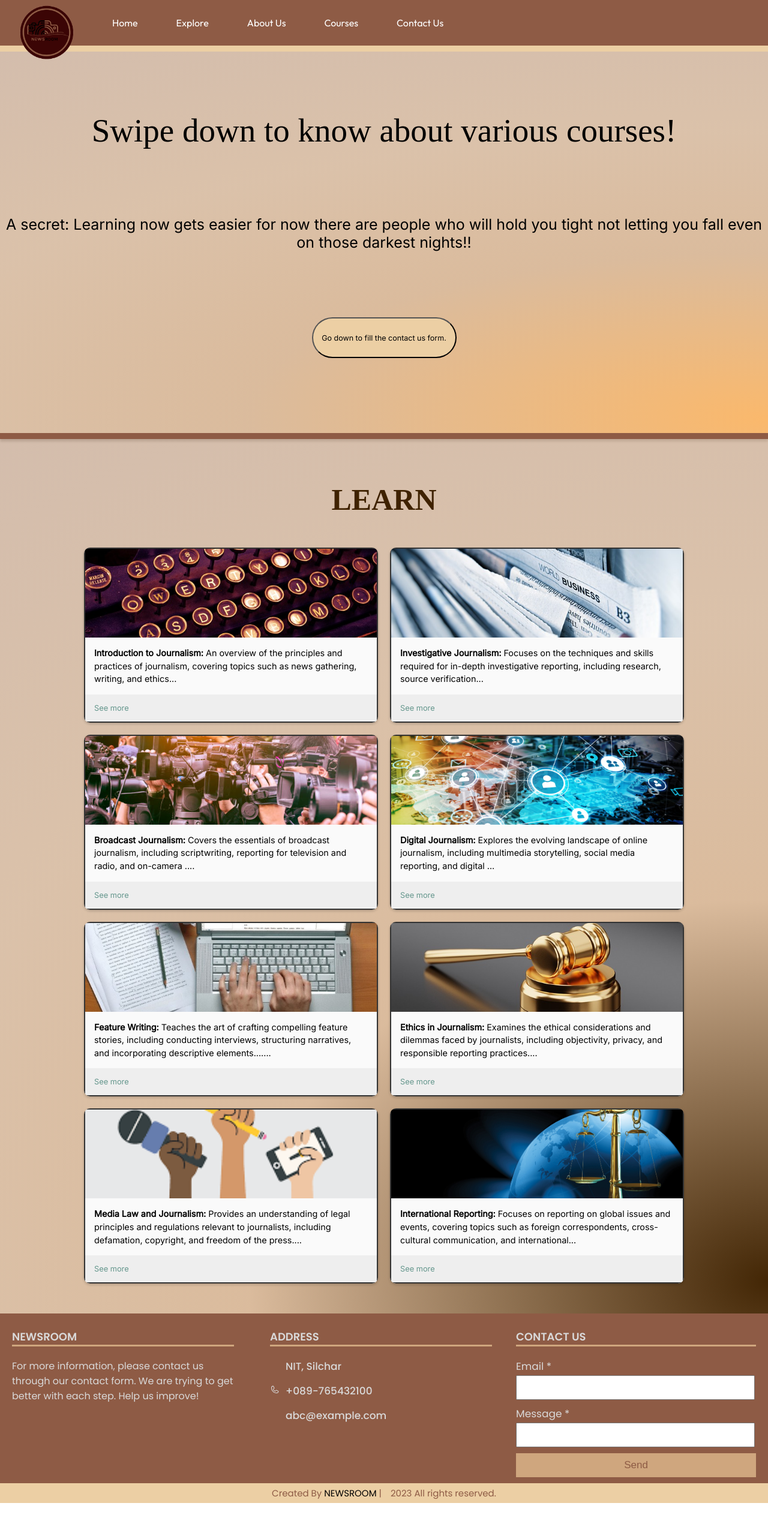
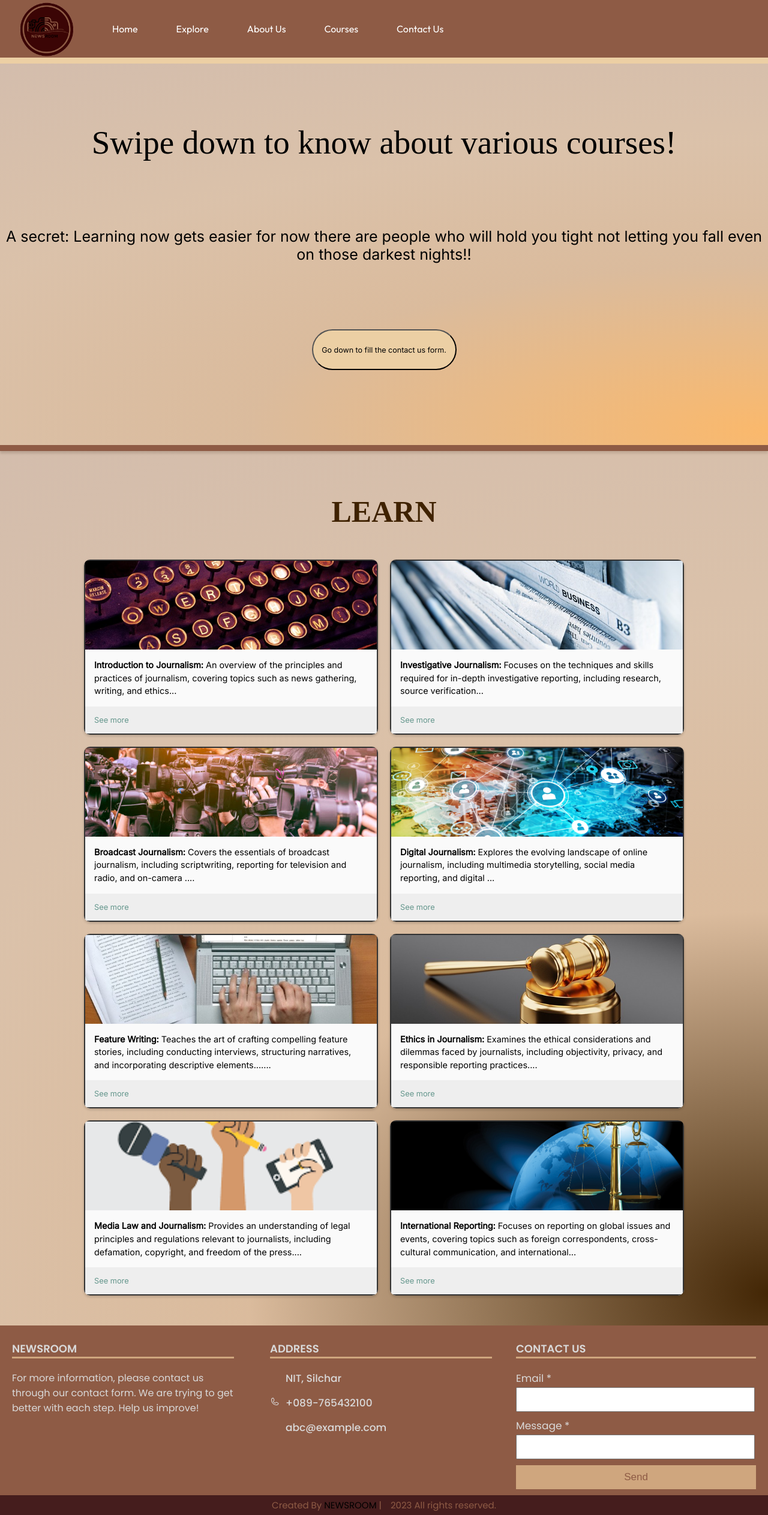
Before and after one commit to existingatom/news-room-front-end, a React (Vite) app: page /learn in a window 1280 px wide. Shown: the whole page at 60% size. Built offline with nearby package versions, Linux system fonts and the light colour scheme; some icons are missing; the HTML template or start-up script is replaced by a standard one; a web font is replaced by a local one.

Commit message:
ui ux betterment

```diff
--- a/src/explore.jsx
+++ b/src/explore.jsx
@@ -34,6 +34,22 @@ function Explore() {
               number="tel:123456789"
             />
           </div>
+          <div className="explore1">
+          <Props
+            journalist="Vidhi"
+            writeup="Exploring the Future of Quantum Computing: Quantum computing has emerged as a revolutionary field with the potential to redefine computational capabilities. This report delves into the principles, advancements, and challenges of quantum computing. It explores the concept of qubits, quantum algorithms, and the anticipated impact on various sectors, including cryptography, optimization, and drug discovery. Additionally, it investigates the technological hurdles and ethical considerations associated with quantum computing, such as data privacy and cybersecurity. Understanding the prospects and limitations of this nascent technology is essential for policymakers, researchers, and industry leaders to harness its immense potential effectively."
+            email="https://mail.google.com/mail/?view=cm&fs=1&to=abc@example.com"
+            number="tel:123456789"
+          />
+        </div>
+        <div className="explore1">
+          <Props
+            journalist="Adhiraj"
+            writeup="Exploring the Future of Quantum Computing: Quantum computing has emerged as a revolutionary field with the potential to redefine computational capabilities. This report delves into the principles, advancements, and challenges of quantum computing. It explores the concept of qubits, quantum algorithms, and the anticipated impact on various sectors, including cryptography, optimization, and drug discovery. Additionally, it investigates the technological hurdles and ethical considerations associated with quantum computing, such as data privacy and cybersecurity. Understanding the prospects and limitations of this nascent technology is essential for policymakers, researchers, and industry leaders to harness its immense potential effectively."
+            email="https://mail.google.com/mail/?view=cm&fs=1&to=abc@example.com"
+            number="tel:123456789"
+          />
+        </div>
           <button onClick={()=> {handleExploreClick(); window.scrollTo(0, 660);}} className="buttonexplore">
             See last 10 posts
           </button>
@@ -48,9 +64,6 @@ function Explore() {
 export default Explore;
 
 function Exploreextended({ handleGoBack }) {
-  const Submit = () => {
-    alert('Go back to see only two posts again?');
-  };
 
   return (
     <>
@@ -136,8 +149,8 @@ function Exploreextended({ handleGoBack }) {
             number="tel:123456789"
           />
         </div>
-        <button onClick={()=> {handleGoBack(); window.scrollTo(0, 0); Submit();}} className="buttonexplore">
-          Go back
+        <button onClick={()=> {handleGoBack(); window.scrollTo(0, 660)}} className="buttonexplore">
+          See Less
         </button>
       </div>
     </>
--- a/src/footer.css
+++ b/src/footer.css
@@ -189,7 +189,7 @@ footer {
 .bottom center {
   padding: 5px;
   font-size: 0.9375rem;
-  background: var(--background-three);
+  background: #451D1D;
 }
 
 .bottom center span {
--- a/src/learn.css
+++ b/src/learn.css
@@ -14,6 +14,11 @@
   justify-content: center;
   height: 101px;
   padding-top: 50px;
+}
+
+.non-u
+{
+  text-decoration: none;
 }
 
 .cards {
@@ -65,6 +70,7 @@
 .card__content {
   position: relative;
   z-index: 2;
+  color: black;
 }
 
 .card__info {
--- a/src/learn.jsx
+++ b/src/learn.jsx
@@ -6,6 +6,7 @@ function Learn() {
     <div className="learn-container">
       <div className="learn-heading">LEARN</div>
       <div className="cards">
+      <a href="https://www.futurelearn.com/courses/exploring-journalism-and-reporting" className="non-u">
         <div className="card">
           <img className="card__image" src="1.jpg" alt="" />
           <div className="card__content">
@@ -17,6 +18,8 @@ function Learn() {
             </div>
           </div>
         </div>
+        </a>
+        <a href="https://en.unesco.org/investigative-journalism" className="non-u">
         <div className="card">
           <img className="card__image" src="business-g8f970a822_640.jpg" alt="" />
           <div className="card__content">
@@ -28,6 +31,8 @@ function Learn() {
             </div>
           </div>
         </div>
+        </a>
+        <a href="https://study.com/academy/lesson/what-is-broadcast-journalism-definition-history.html" className="non-u">
         <div className="card">
           <img className="card__image" src="3.jpg" alt="" />
           <div className="card__content">
@@ -39,6 +44,8 @@ function Learn() {
             </div>
           </div>
         </div>
+        </a>
+        <a href="https://www.tandfonline.com/journals/rdij20" className="non-u">
         <div className="card">
           <img className="card__image" src="4.jpeg" alt="" />
           <div className="card__content">
@@ -50,6 +57,8 @@ function Learn() {
             </div>
           </div>
         </div>
+        </a>
+        <a href="https://www.bbc.co.uk/bitesize/guides/zqt7k7h/revision/1" className="non-u">
         <div className="card">
           <img className="card__image" src="5.jpg" alt="" />
           <div className="card__content">
@@ -61,6 +70,8 @@ function Learn() {
             </div>
           </div>
         </div>
+        </a>
+        <a href="https://reutersinstitute.politics.ox.ac.uk/sites/default/files/2017-12/The%20Ethics%20of%20Journalism%20-%20indivdual%2C%20institutional%20and%20cultural%20influences_Extract.pdf" className="non-u">
         <div className="card">
           <img className="card__image" src="gavel-g6bd503da7_640.jpg" alt="" />
           <div className="card__content">
@@ -72,6 +83,8 @@ function Learn() {
             </div>
           </div>
         </div>
+        </a>
+        <a href="https://wan-ifra.org/2020/11/media-laws-in-india/" className="non-u">
         <div className="card">
           <img className="card__image" src="7.png" alt="" />
           <div className="card__content">
@@ -83,6 +96,8 @@ function Learn() {
             </div>
           </div>
         </div>
+        </a>
+        <a href="https://www.pulitzer.org/prize-winners-by-category/210" className="non-u">
           <div className="card">
             <img className="card__image" src="8.jpg" alt="" />
             <div className="card__content">
@@ -94,6 +109,7 @@ function Learn() {
               </div>
             </div>
           </div>
+        </a>
       </div>
     </div>
   );
--- a/src/nav.jsx
+++ b/src/nav.jsx
@@ -6,6 +6,7 @@ import { Link } from 'react-router-dom'
 function Navbar() {
     const [isNavExpanded, setIsNavExpanded] = useState(false)
     return (
+        <body className={isNavExpanded ? "blue" : "notblue"}>
         <nav className='navigation'>
             <section >
                 <img src={logo} className={isNavExpanded ? "logoexpanded" : "logo"} />
@@ -33,6 +34,7 @@ function Navbar() {
                 </ul>
             </div>
         </nav>
+        </body>
     );
 }
 
--- a/src/slider.css
+++ b/src/slider.css
@@ -12,7 +12,7 @@
 }
 
 .slidertext {
-    color: white;
+    color: black;
     margin-right: 70px;
     text-align: justify;
     font-size: 20px;
@@ -43,7 +43,7 @@
     top: 53%;
     right: 30px;
     font-size: 2rem;
-    color: white;
+    color: black;
     z-index: 10;
     cursor: pointer;
     user-select: none;
@@ -54,7 +54,7 @@
     top: 53%;
     left: 5px;
     font-size: 2rem;
-    color: white;
+    color: black;
     z-index: 10;
     cursor: pointer;
     user-select: none;
--- a/src/sliderimage.jsx
+++ b/src/sliderimage.jsx
@@ -1,5 +1,5 @@
-import aditi from '/aditi.png'
-import pragyashree from '/pragyashree.png'
+import aditi from '/aditi.webp'
+import pragyashree from '/pragyashree.webp'
 
 export const SliderImage = [
     {
--- a/src/stylenavbar.css
+++ b/src/stylenavbar.css
@@ -1,5 +1,5 @@
 .navigation {
-    height: 60px;
+    height: 80px;
     width: 100%;
     display: flex;
     align-items: center;
@@ -16,7 +16,7 @@
     height: 150px;
     width: 150px;
     margin-left: 5px;
-    margin-top: 35px;
+    margin-top: 5px;
 }
 
 .navigation-menu {
@@ -112,10 +112,11 @@
 
     .logoexpanded {
         border-radius: 50%;
-        height: 115px;
-        width: 115px;
+        height: 90px;
+        width: 90px;
         margin-left: 5px;
-        margin-top: 5px;
+        margin-top: 0px;
+        margin-bottom: 15px;
     }
 
 }
```
Also changed, not shown: public/pragyashree.webp (renamed from public/pragyashree.png), 1 other file (tests, documents, lock files or other folders). Lines whose indentation alone changed are shown as unchanged.
